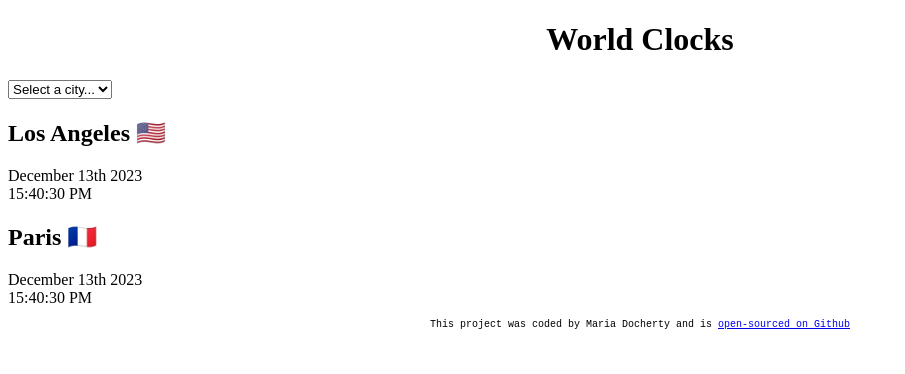
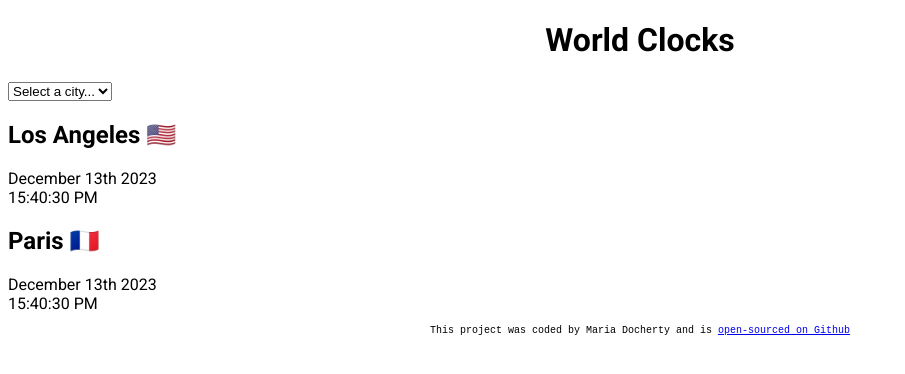
Before and after one commit to Mariadoc1/World-Clocks, a plain HTML site: page index.html in a window 1280 px wide. Shown: the whole page, without its empty margins (0-905 px from the left). Drawn offline with nearby package versions, Linux system fonts and the light colour scheme.

Commit message:
Updated the font of the page

```diff
--- a/css/styles.css
+++ b/css/styles.css
@@ -1,3 +1,7 @@
+body {
+  font-family: "Roboto", sans-serif;
+}
+
 h1 {
   text-align: center;
 }
--- a/index.html
+++ b/index.html
@@ -3,6 +3,12 @@
   <head>
     <meta charset="UTF-8" />
     <meta name="viewport" content="width=device-width, initial-scale=1.0" />
+    <link rel="preconnect" href="https://fonts.googleapis.com" />
+    <link rel="preconnect" href="https://fonts.gstatic.com" crossorigin />
+    <link
+      href="https://fonts.googleapis.com/css2?family=Roboto:ital,wght@0,100;0,300;0,400;0,500;0,700;0,900;1,100;1,300;1,400;1,500;1,700;1,900&display=swap"
+      rel="stylesheet"
+    />
     <link rel="stylesheet" href="css/styles.css" />
     <script src="https://cdnjs.cloudflare.com/ajax/libs/moment.js/2.29.4/moment.min.js"></script>
     <script src="https://cdnjs.cloudflare.com/ajax/libs/moment-timezone/0.5.43/moment-timezone-with-data-1970-2030.min.js"></script>
```
